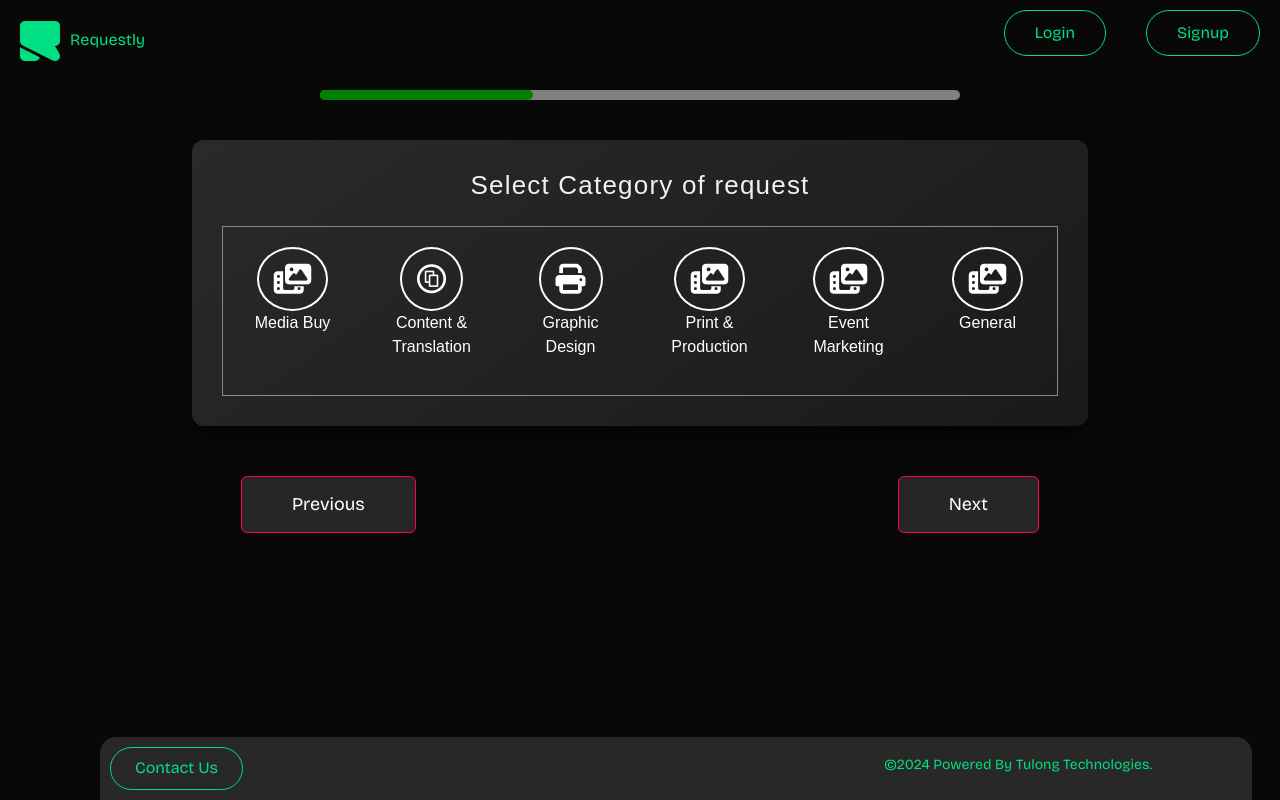
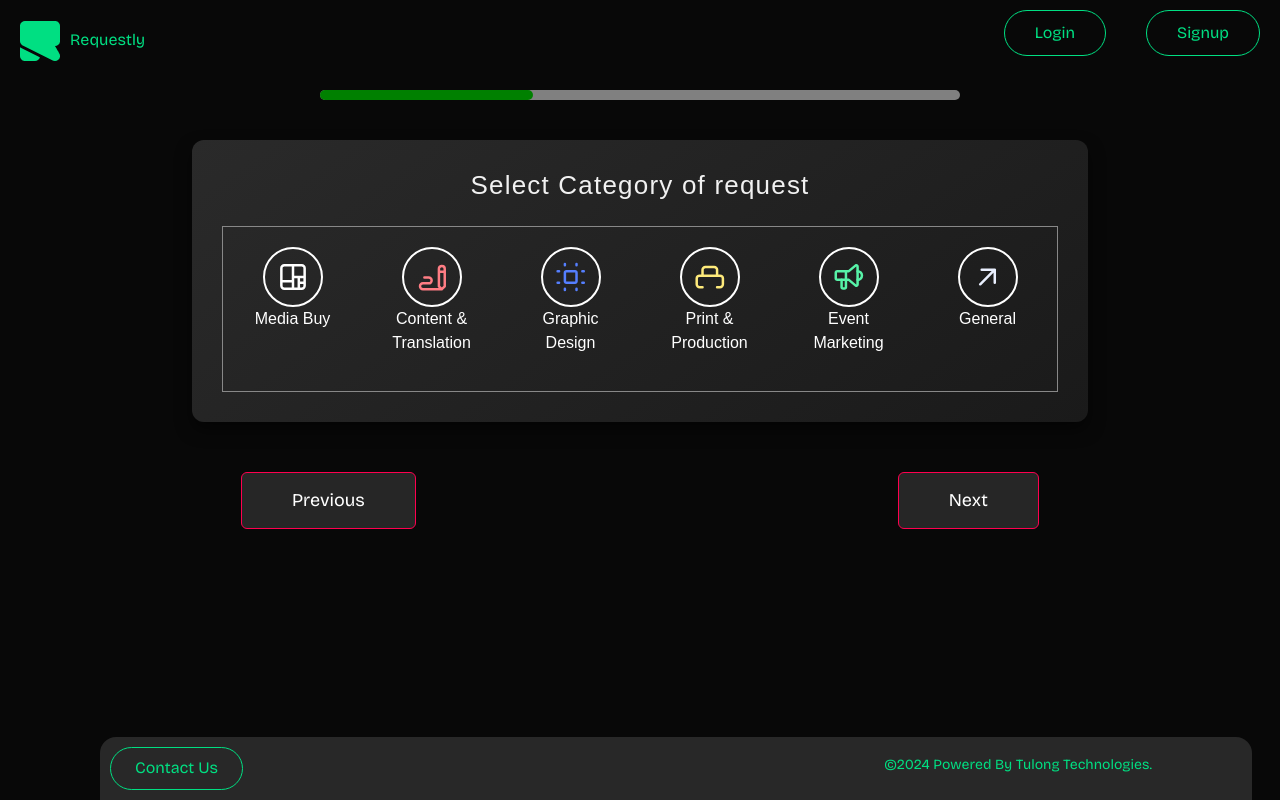
Before and after one commit to ChamanvirKaur/requestly-frontEnd, a React (Create React App) app: page /makeRequest in a window 1280 px wide. Built offline with nearby package versions, Linux system fonts and the light colour scheme.

Commit message:
Changed icond in new Request page

```diff
--- a/src/Components/requestForm-pages/FirstForm.js
+++ b/src/Components/requestForm-pages/FirstForm.js
@@ -40,42 +40,48 @@ function FirstForm() {
             serviceName: "Media Buy",
             iconClass: "fa-solid fa-photo-film",
             content: ['Print AD', 'Radio AD', 'Radio Remote Broadcast', 'Social Media AD', 'OOH AD', 'Other'],
-            backgroundColor: "#936BFE"
+            backgroundColor: "#936BFE",
+            svg:'<svg width="26" height="26" viewBox="0 0 26 26" fill="none" xmlns="http://www.w3.org/2000/svg"><path d="M12.9977 1.36328V24.636M1.36133 17.3633H12.9977M12.9977 12.9996H24.6341M18.8159 12.9996V24.636M18.8159 18.8178H24.6341M1.36133 4.27237C1.36133 3.50083 1.66782 2.76089 2.21338 2.21533C2.75894 1.66977 3.49888 1.36328 4.27042 1.36328H21.725C22.4965 1.36328 23.2364 1.66977 23.782 2.21533C24.3276 2.76089 24.6341 3.50083 24.6341 4.27237V21.7269C24.6341 22.4985 24.3276 23.2384 23.782 23.784C23.2364 24.3295 22.4965 24.636 21.725 24.636H4.27042C3.49888 24.636 2.75894 24.3295 2.21338 23.784C1.66782 23.2384 1.36133 22.4985 1.36133 21.7269V4.27237Z" stroke="white" stroke-width="2.5" stroke-linecap="round" stroke-linejoin="round"/></svg>'
         },
         {
             id: "Content & Translation",
             serviceName: "Content & Translation",
             iconClass: "fa-brands fa-creative-commons-share",
             content: ['English', 'French', 'Simplified Chinese', 'Traditional Chinese', 'Other'],
-            backgroundColor: "#FEEA7B"
+            backgroundColor: "#FEEA7B",
+            svg:'<svg width="28" height="27" viewBox="0 0 28 27" fill="none" xmlns="http://www.w3.org/2000/svg"><path d="M23.826 25.1817L20.9169 22.2726V4.81803C20.9169 3.18748 22.1954 1.90894 23.826 1.90894C25.4565 1.90894 26.7351 3.18748 26.7351 4.81803V22.2726L23.826 25.1817ZM23.826 25.1817H4.9169C4.14536 25.1817 3.40543 24.8752 2.85987 24.3296C2.31431 23.784 2.00781 23.0441 2.00781 22.2726C2.00781 21.501 2.31431 20.7611 2.85987 20.2155C3.40543 19.67 4.14536 19.3635 4.9169 19.3635H10.7351C11.5066 19.3635 12.2466 19.057 12.7921 18.5114C13.3377 17.9659 13.6442 17.2259 13.6442 16.4544C13.6442 15.6829 13.3377 14.9429 12.7921 14.3974C12.2466 13.8518 11.5066 13.5453 10.7351 13.5453H6.37145M20.9169 7.72712H26.7351" stroke="#FE7D84" stroke-width="2.5" stroke-linecap="round" stroke-linejoin="round"/></svg>'
         },
         {
             id: "Graphic Design",
             serviceName: "Graphic Design",
             iconClass: "fa-solid fa-print",
             content: ['Print AD', 'Social Media AD', 'Other'],
-            backgroundColor: "#FE7D84"
+            backgroundColor: "#FE7D84",
+            svg:'<svg width="30" height="30" viewBox="0 0 30 30" fill="none" xmlns="http://www.w3.org/2000/svg"><path d="M1.61035 9.18142H3.0649M1.61035 20.8178H3.0649M8.88308 1.90869V3.36324M20.5194 1.90869V3.36324M26.3376 9.18142H27.7922M26.3376 20.8178H27.7922M8.88308 26.636V28.0905M20.5194 26.636V28.0905M8.88308 10.636C8.88308 10.2502 9.03633 9.88023 9.30911 9.60745C9.58189 9.33467 9.95186 9.18142 10.3376 9.18142H19.0649C19.4507 9.18142 19.8206 9.33467 20.0934 9.60745C20.3662 9.88023 20.5194 10.2502 20.5194 10.636V19.3632C20.5194 19.749 20.3662 20.119 20.0934 20.3918C19.8206 20.6645 19.4507 20.8178 19.0649 20.8178H10.3376C9.95186 20.8178 9.58189 20.6645 9.30911 20.3918C9.03633 20.119 8.88308 19.749 8.88308 19.3632V10.636Z" stroke="#557FFF" stroke-width="2.5" stroke-linecap="round" stroke-linejoin="round"/></svg>'
         },
         {
             id: "Print & Production",
             serviceName: "Print & Production",
             iconClass: "fa-solid fa-photo-film",
             content: ['Poster', 'A-frame', 'Brochure', 'Sales Sheet', 'Business Card', 'Other'],
-            backgroundColor: "#557FFF"
+            backgroundColor: "#557FFF",
+            svg:'<svg width="30" height="24" viewBox="0 0 30 24" fill="none" xmlns="http://www.w3.org/2000/svg"><path d="M22.0736 22.2724H24.9827C25.7542 22.2724 26.4942 21.966 27.0397 21.4204C27.5853 20.8748 27.8918 20.1349 27.8918 19.3634V13.5452C27.8918 12.7736 27.5853 12.0337 27.0397 11.4881C26.4942 10.9426 25.7542 10.6361 24.9827 10.6361H4.61905C3.84751 10.6361 3.10757 10.9426 2.56201 11.4881C2.01645 12.0337 1.70996 12.7736 1.70996 13.5452V19.3634C1.70996 20.1349 2.01645 20.8748 2.56201 21.4204C3.10757 21.966 3.84751 22.2724 4.61905 22.2724H7.52814M22.0736 10.6361V4.8179C22.0736 4.04637 21.7671 3.30643 21.2215 2.76087C20.676 2.21531 19.936 1.90881 19.1645 1.90881H10.4372C9.66569 1.90881 8.92576 2.21531 8.3802 2.76087C7.83464 3.30643 7.52814 4.04637 7.52814 4.8179V10.6361" stroke="#FEEA7B" stroke-width="2.5" stroke-linecap="round" stroke-linejoin="round"/></svg>'
         },
         {
             id: "Event Marketing",
             serviceName: "Event Marketing",
             iconClass: "fa-solid fa-photo-film",
             content: ['Event Materials', 'Sponsorship Request', 'Event Team', 'Other'],
-            backgroundColor: "#557FFF"
+            backgroundColor: "#557FFF",
+            svg:'<svg width="36" height="36" viewBox="0 0 36 36" fill="none" xmlns="http://www.w3.org/2000/svg"><path d="M26.5834 12.1366C27.7408 12.1366 28.8507 12.5963 29.6691 13.4147C30.4874 14.2331 30.9472 15.343 30.9472 16.5003C30.9472 17.6577 30.4874 18.7676 29.6691 19.586C28.8507 20.4043 27.7408 20.8641 26.5834 20.8641M14.9468 12.1366V28.137C14.9468 28.5228 14.7935 28.8928 14.5207 29.1656C14.2479 29.4383 13.878 29.5916 13.4922 29.5916H12.0376C11.6518 29.5916 11.2818 29.4383 11.009 29.1656C10.7363 28.8928 10.583 28.5228 10.583 28.137V20.8641" stroke="#57F3A8" stroke-width="2.5" stroke-linecap="round" stroke-linejoin="round"/><path d="M17.8559 12.1366L24.4364 6.65284C24.6276 6.49357 24.8603 6.39211 25.1071 6.36033C25.3539 6.32855 25.6047 6.36778 25.83 6.47341C26.0553 6.57905 26.2459 6.74672 26.3793 6.95677C26.5127 7.16682 26.5835 7.41056 26.5834 7.65941V25.3413C26.5835 25.5902 26.5127 25.8339 26.3793 26.044C26.2459 26.254 26.0553 26.4217 25.83 26.5273C25.6047 26.633 25.3539 26.6722 25.1071 26.6404C24.8603 26.6086 24.6276 26.5072 24.4364 26.3479L17.8559 20.8641H6.21923C5.83345 20.8641 5.46347 20.7109 5.19069 20.4381C4.9179 20.1653 4.76465 19.7953 4.76465 19.4095V13.5912C4.76465 13.2054 4.9179 12.8354 5.19069 12.5627C5.46347 12.2899 5.83345 12.1366 6.21923 12.1366H17.8559Z" stroke="#57F3A8" stroke-width="2.5" stroke-linecap="round" stroke-linejoin="round"/></svg>'
         },
         {
             id: "General",
             serviceName: "General",
             iconClass: "fa-solid fa-photo-film",
             content: ['General'],
-            backgroundColor: "#557FFF"
+            backgroundColor: "#557FFF",
+            svg:'<svg width="19" height="18" viewBox="0 0 19 18" fill="none" xmlns="http://www.w3.org/2000/svg"><path d="M16.772 1.72681L2.22656 16.2723M16.772 1.72681H3.68111M16.772 1.72681V14.8177" stroke="#E9EFFE" stroke-width="2.5" stroke-linecap="round" stroke-linejoin="round"/></svg>'
         }
     ];
 
@@ -115,16 +121,16 @@ function FirstForm() {
                         id={service.id}
                         className='allservicesview-icon'
                     >
-                        <i
-                            onClick={() => handleClickService(service.id)}
-                            className={service.iconClass}
-                            onMouseEnter={() => handleMouseEnter(service.id)}
-                            onMouseLeave={handleMouseLeave}
-                            style={{
+                        <div
+                        className='icon'
+                        onClick={() => handleClickService(service.id)}
+                        onMouseEnter={() => handleMouseEnter(service.id)}
+                        onMouseLeave={handleMouseLeave}
+                        style={{
                                 backgroundColor: selectedService === service.id || selectedCategory === service.id? service.backgroundColor : (hoveredService === service.id ? service.backgroundColor : 'transparent'),
                                 border: selectedService === service.id || hoveredService === service.id ? `2px solid ${service.backgroundColor}` : '2px solid #ffffff',
-                            }}
-                        ></i>
+                        }}
+                        dangerouslySetInnerHTML={{ __html: service.svg }} />
                         <p>{service.serviceName}</p>
                     </div>
                 ))}
--- a/src/Components/requestForm-pages/request.css
+++ b/src/Components/requestForm-pages/request.css
@@ -86,12 +86,19 @@
     padding: 20px;
   }
 
-  .allservicesview-icon i{
-    padding: 15px;
-    font-size: 30px;
-    border-radius: 50%;
-    border: 1px solid #ffffff;
-  }
+  .allservicesview-icon .icon {
+    padding: 5px;
+    font-size: 10px; /* Adjust font size for the icon/text */
+    width: 60px; /* Set equal width and height for a circle */
+    height: 60px;
+    border-radius: 50%; /* This ensures the shape is a circle */
+    border: 1px solid #ffffff; /* White border */
+    display: inline-flex; /* Align icon/text inside the circle */
+    justify-content: center; /* Center horizontally */
+    align-items: center; /* Center vertically */
+    background-color: #000000; /* Optional: Add background color */
+}
+
 
 
   .allservicesview-content {
```
